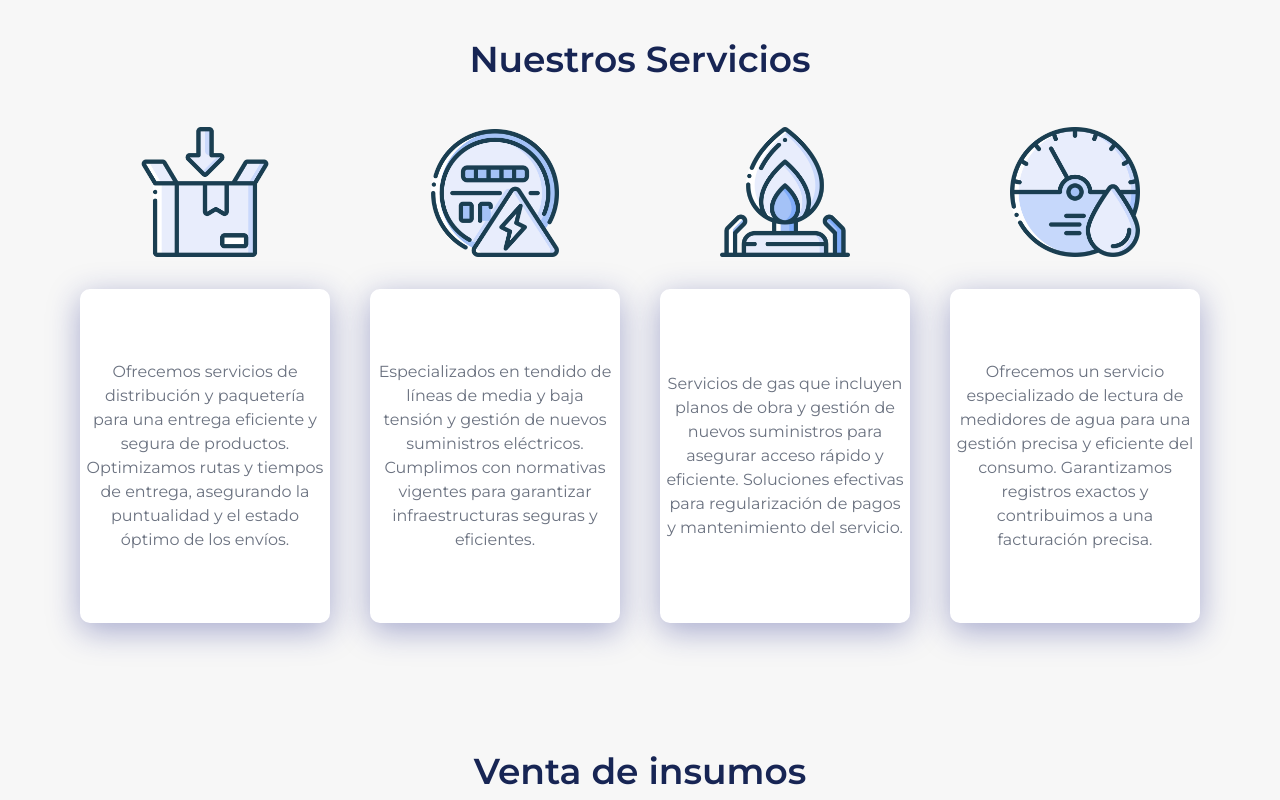
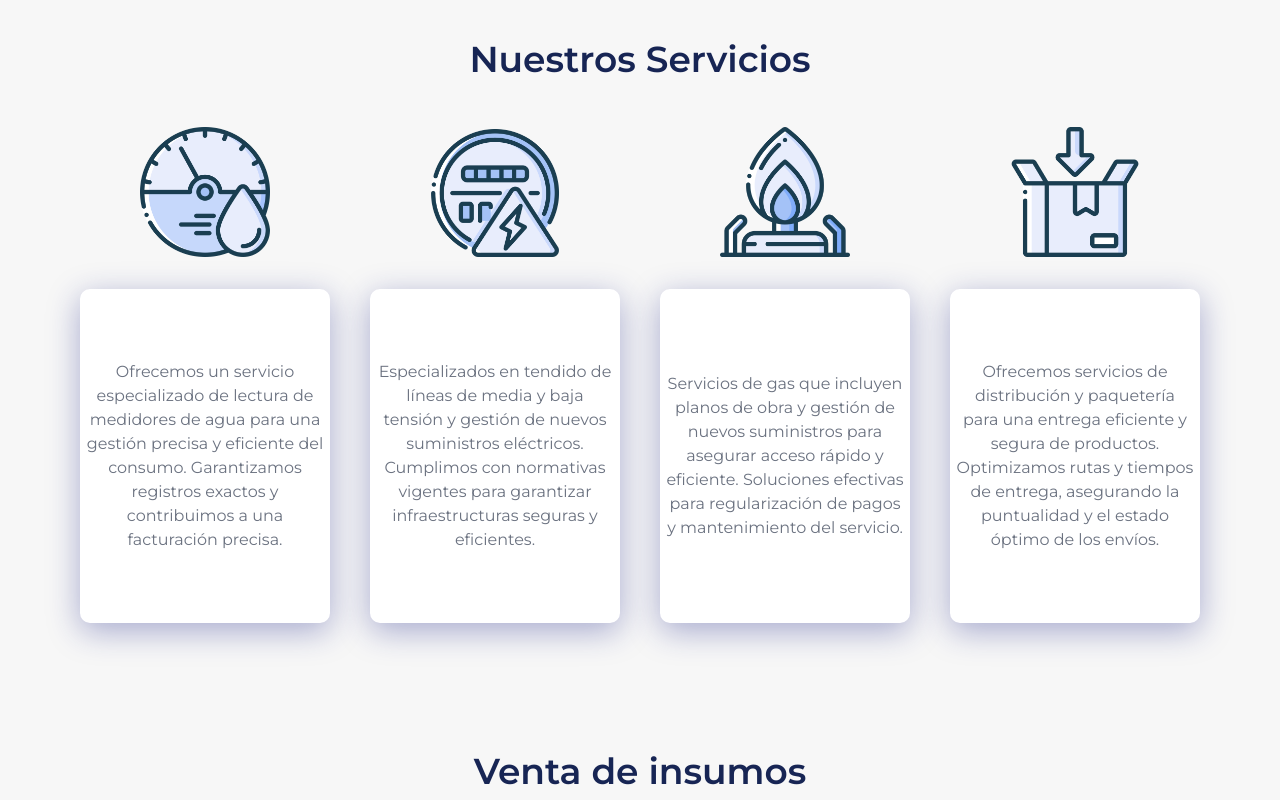
Before and after one commit to MKluna/qb-andinas-static-page, an Astro site: page / in a window 1280 px wide. Shown: the part 1840-2640 px from the top of the page. Built offline with nearby package versions, Linux system fonts and the light colour scheme; Astro itself is replaced by a stand-in of ours; animation ran at ten frames a second; what tailwindcss-animated, tw-elements would draw is missing.

Commit message:
QB-PAGE:v2.2.4

```diff
--- a/src/components/cards/CardItemsService.astro
+++ b/src/components/cards/CardItemsService.astro
@@ -1,19 +1,23 @@
 ---
 const { url, alt, text } = Astro.props;
+import { Image } from "astro:assets";
 ---
 
-<div class={`flex flex-col items-center animate-on-scroll-section`}>
-    <img
-        class="icon-size mb-8"
+<div class={`flex flex-col items-center animate-on-scroll-service`}>
+    <Image
         src={url}
         alt={alt}
+        class="icon-size mb-8"
+        widths={[128, 256, 384, 512]}
+        sizes={`(max-width: 128px) 128px, (max-width: 256px) 256px, (max-width: 384px) 384px, 512px`}
         loading="eager"
-        width={130}
-        height={130}
+        decoding="async"
+        quality={"mid"}
+        format="webp"
     />
     <div class="text-center glasseffect">
         {
-            text.map((itm) => (
+            text.map((itm: string) => (
                 <p class="text-gray-500 dark:text-gray-400">{itm}</p>
             ))
         }
--- a/src/components/sections/principal_sections/ServicesSection.astro
+++ b/src/components/sections/principal_sections/ServicesSection.astro
@@ -6,7 +6,7 @@ import Container from "../../shared/Container.astro";
 import Title from "../../shared/Title.astro";
 import CardItemsService from "../../cards/CardItemsService.astro";
 
-import myImage  from "../../../assets/servicios-img.webp";
+
 
 const IMPORTAR_ESTO_DESPUEST = {
     LOGISTICA_TXT:
@@ -18,6 +18,23 @@ const IMPORTAR_ESTO_DESPUEST = {
     AGUA_TXT:
         "Ofrecemos un servicio especializado de lectura de medidores de agua para una gestión precisa y eficiente del consumo. Garantizamos registros exactos y contribuimos a una facturación precisa.",
 };
+
+
+import aguaImage from "../../../assets/agua.png";
+import luzImage from "../../../assets/luz.png";
+import gasImage from "../../../assets/gas.png";
+import logisticaImage from "../../../assets/logistica.png";
+
+import serviciosImage  from "../../../assets/servicios-img.webp";
+
+
+const CARDS_DETAILS = [
+    {url: aguaImage, text: [IMPORTAR_ESTO_DESPUEST.AGUA_TXT]},
+    {url: luzImage, text: [IMPORTAR_ESTO_DESPUEST.LUZ_TXT]},
+    {url: gasImage, text: [IMPORTAR_ESTO_DESPUEST.GAS_TXT]},
+    {url: logisticaImage, text: [IMPORTAR_ESTO_DESPUEST.LOGISTICA_TXT]},
+]
+
 ---
 
 <section id="services">
@@ -34,33 +51,10 @@ const IMPORTAR_ESTO_DESPUEST = {
                         class="grid grid-cols-1 sm:grid-cols-2 md:grid-cols-4 gap-12"
                     >
                         {
-                            [
-                                {
-                                    url: SERVICES_IMG.LOGISTICA_URL,
-                                    alt: SERVICES_IMG.LOGISTICA_ALT,
-                                    text: [
-                                        IMPORTAR_ESTO_DESPUEST.LOGISTICA_TXT,
-                                    ],
-                                },
-                                {
-                                    url: SERVICES_IMG.LUZ_URL,
-                                    alt: SERVICES_IMG.LUZ_ALT,
-                                    text: [IMPORTAR_ESTO_DESPUEST.LUZ_TXT],
-                                },
-                                {
-                                    url: SERVICES_IMG.GAS_URL,
-                                    alt: SERVICES_IMG.GAS_ALT,
-                                    text: [IMPORTAR_ESTO_DESPUEST.GAS_TXT],
-                                },
-                                {
-                                    url: SERVICES_IMG.AGUA_URL,
-                                    alt: SERVICES_IMG.AGUA_ALT,
-                                    text: [IMPORTAR_ESTO_DESPUEST.AGUA_TXT],
-                                },
-                            ].map((service, index) => (
+                            CARDS_DETAILS.map((service, index) => (
                                 <CardItemsService
                                     url={service.url}
-                                    alt={service.alt}
+                                    alt={`cards-details-${index}`}
                                     text={service.text}
                                     key={index}
                                 />
@@ -130,10 +124,10 @@ const IMPORTAR_ESTO_DESPUEST = {
                         <div class="lg:w-1/2 flex items-center">
                             <Image
                                 class="object-cover rounded-lg mx-auto lg:max-w-none lg:ml-auto lg:mr-0 sm:w-full sm:h-auto animate-on-scroll-image"
-                                src={myImage}
+                                src={serviciosImage}
                                 alt={SERVICES_IMG.ALT_SERVICES_IMG_1}
-                                widths={[240, 540, 720, myImage.width]}
-                                sizes={`(max-width: 360px) 240px, (max-width: 720px) 540px, (max-width: 1600px) 720px, ${myImage.width}px`}
+                                widths={[240, 540, 720, serviciosImage.width]}
+                                sizes={`(max-width: 360px) 240px, (max-width: 720px) 540px, (max-width: 1600px) 720px, ${serviciosImage.width}px`}
                                 loading="eager"
                                 format="avif"
                                 quality={"mid"}
@@ -163,7 +157,7 @@ const IMPORTAR_ESTO_DESPUEST = {
         });
 
         document
-            .querySelectorAll(".animate-on-scroll-section")
+            .querySelectorAll(".animate-on-scroll-service")
             .forEach((element, index) => {
                 element.style.animationDelay = `${index * 0.1}s`;
                 observer.observe(element);
```
Also changed, not shown: src/assets/agua.png (added), src/assets/gas.png (added), src/assets/logistica.png (added), src/assets/luz.png (added).
